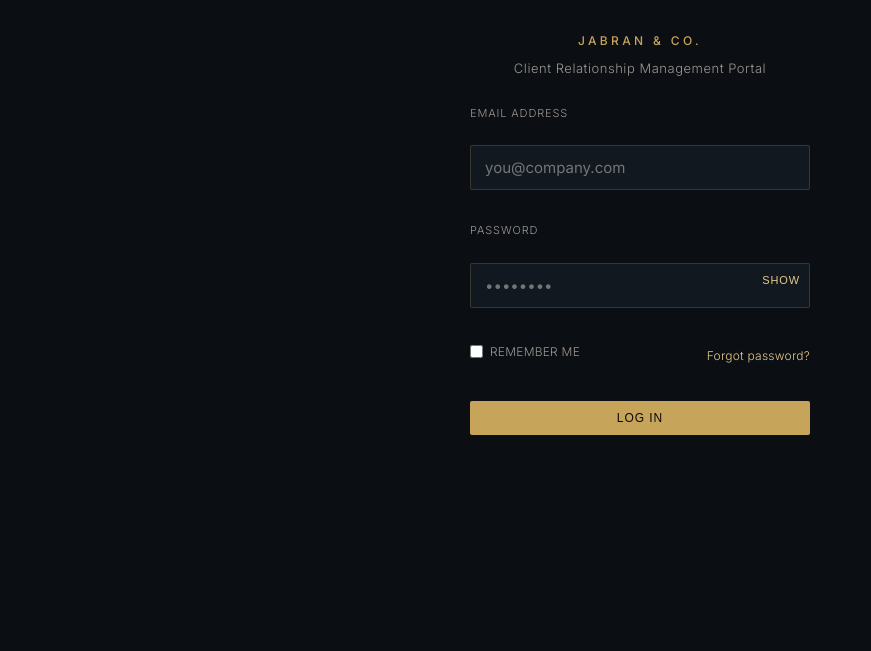
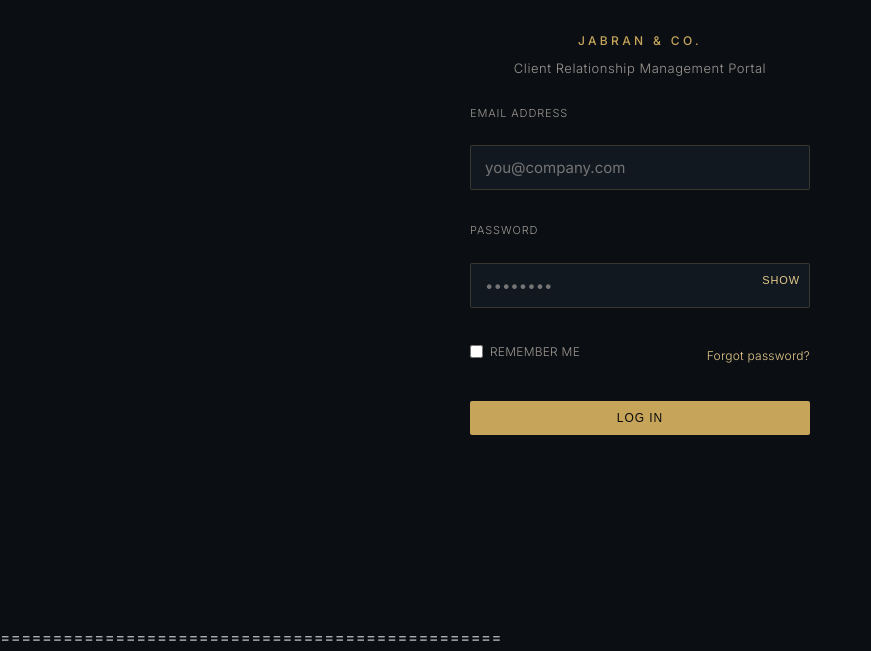
Before and after one commit to Syedjabran/jabran-and-co-website, a plain HTML site: page crm-finance.html in a window 1280 px wide. Shown: the part 252-903 px from the top of the page, without its empty margins (0-871 px from the left). Before the commit the page ends 877 px from the top, so only its background shows below. Drawn offline with nearby package versions, Linux system fonts and the light colour scheme; a web font is replaced by a local one.

Commit message:
Add files via upload

```diff
--- a/crm-finance.html
+++ b/crm-finance.html
@@ -350,6 +350,7 @@
 <script src="crm-auth.js"></script>
 <script src="crm-activity.js"></script>
 <script src="crm-forms.js"></script>
+<script src="crm-extras.js"></script>
 <script src="crm-links.js"></script>
 <script>
 document.addEventListener('DOMContentLoaded', function () {
@@ -767,3 +768,7 @@ document.addEventListener('DOMContentLoaded', function () {
 </script>
 </body>
 </html>
+
+
+
+================================================
```
